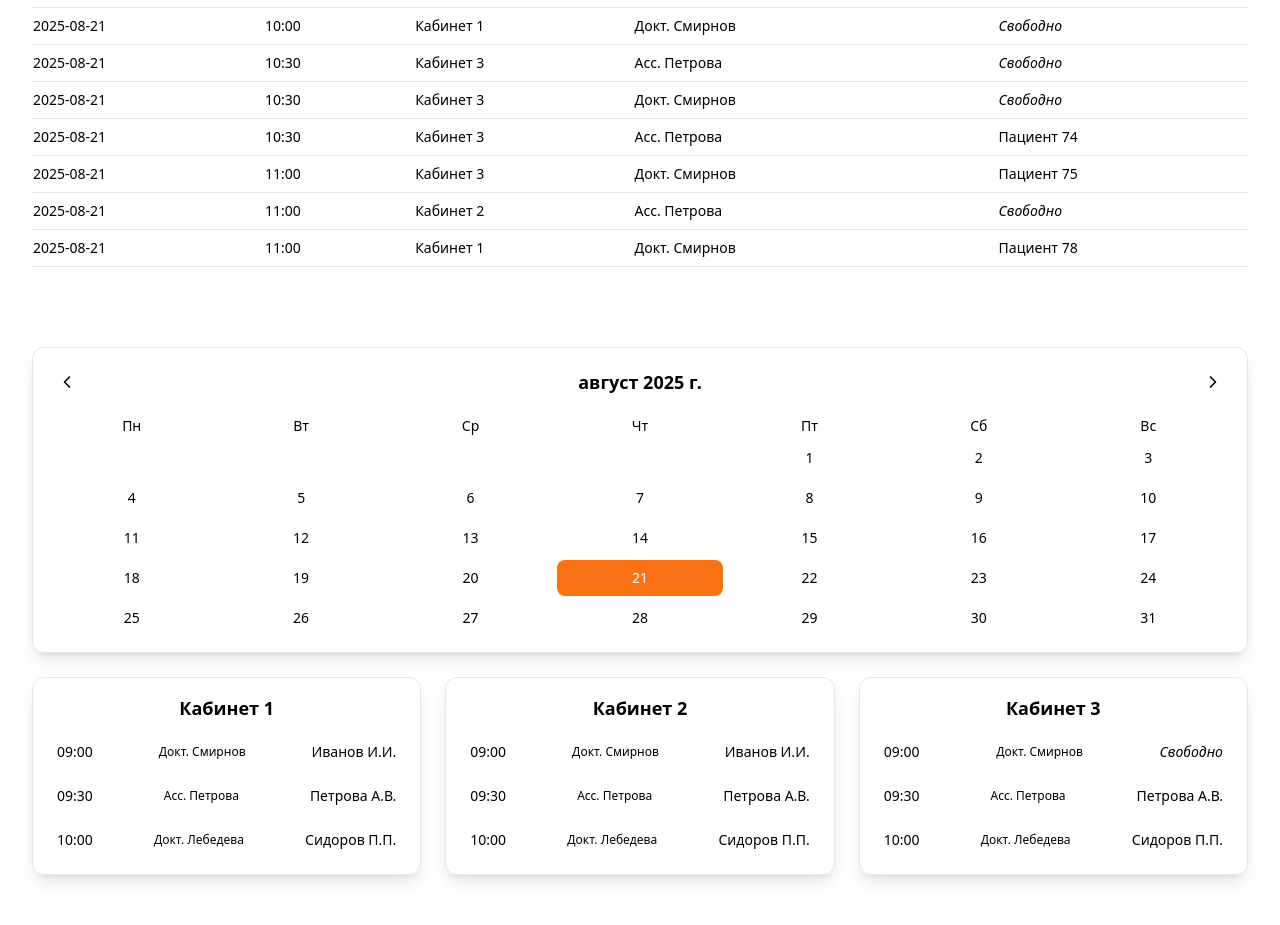
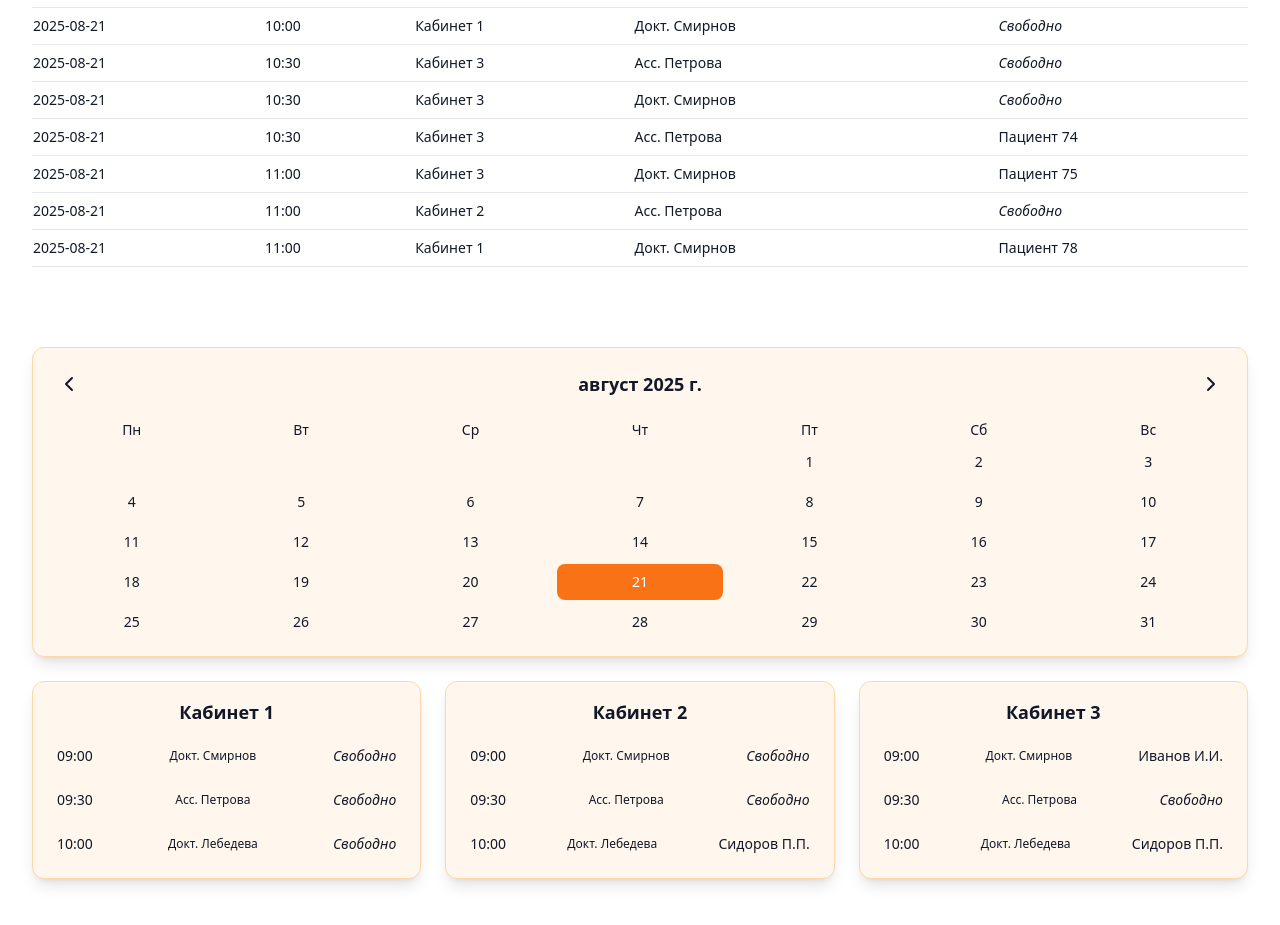
Before and after one commit to ChulkovAlex/dental-portal, a React (Vite) app: page /dashboard in a window 1280 px wide. Shown: the part 926-1851 px from the top of the page. Built offline with nearby package versions, Linux system fonts and the light colour scheme.

Commit message:
feat: final stable build

```diff
--- a/src/components/CalendarView.tsx
+++ b/src/components/CalendarView.tsx
@@ -11,8 +11,7 @@ interface Slot {
 
 const rooms = ['Кабинет 1', 'Кабинет 2', 'Кабинет 3'];
 
-// генерация слотов для выбранного дня
-const generateSlots = (date: Date): Record<string, Slot[]> => {
+const generateSlots = (date: Date) => {
   const slots: Record<string, Slot[]> = {};
   rooms.forEach(room => {
     slots[room] = [
@@ -29,13 +28,10 @@ export default function CalendarView() {
 
   const slots = generateSlots(selectedDate);
 
-  // календарь
   const year = selectedDate.getFullYear();
   const month = selectedDate.getMonth();
   const daysInMonth = new Date(year, month + 1, 0).getDate();
-  const firstDay = new Date(year, month, 1).getDay();
-  const blanks = Array((firstDay + 6) % 7).fill(null);
-  const days = Array.from({ length: daysInMonth }, (_, i) => i + 1);
+  const firstDay = (new Date(year, month, 1).getDay() + 6) % 7;
 
   const shiftMonth = (dir: number) => {
     const d = new Date(selectedDate);
@@ -48,21 +44,17 @@ export default function CalendarView() {
       {/* календарь */}
       <div className="bg-card border border-page rounded-xl shadow-lg p-4">
         <div className="flex items-center justify-between mb-4">
-          <button onClick={() => shiftMonth(-1)} className="p-2 rounded-full bg-card">
-            <ChevronLeft className="w-5 h-5" />
-          </button>
+          <button onClick={() => shiftMonth(-1)} className="p-2 rounded-full bg-card"><ChevronLeft /></button>
           <h3 className="text-lg font-bold">{selectedDate.toLocaleDateString('ru-RU', { month: 'long', year: 'numeric' })}</h3>
-          <button onClick={() => shiftMonth(1)} className="p-2 rounded-full bg-card">
-            <ChevronRight className="w-5 h-5" />
-          </button>
+          <button onClick={() => shiftMonth(1)} className="p-2 rounded-full bg-card"><ChevronRight /></button>
         </div>
 
         <div className="grid grid-cols-7 gap-1 text-center text-sm">
           {['Пн', 'Вт', 'Ср', 'Чт', 'Пт', 'Сб', 'Вс'].map(d => (
             <div key={d} className="font-medium text-page/70">{d}</div>
           ))}
-          {blanks.map((_, i) => <div key={i} />)}
-          {days.map(d => {
+          {Array.from({ length: firstDay }).map((_, i) => <div key={i} />)}
+          {Array.from({ length: daysInMonth }, (_, i) => i + 1).map(d => {
             const date = new Date(year, month, d);
             const isSelected = date.toDateString() === selectedDate.toDateString();
             const isToday = date.toDateString() === new Date().toDateString();
@@ -81,26 +73,28 @@ export default function CalendarView() {
 
       {/* 3 столбца кабинетов */}
       <div className="grid grid-cols-1 md:grid-cols-3 gap-6">
-        {rooms.map(room => (
+        {['Кабинет 1', 'Кабинет 2', 'Кабинет 3'].map(room => (
           <div key={room} className="bg-card border border-page rounded-xl shadow-lg p-4">
             <h3 className="text-lg font-semibold mb-3 text-center">{room}</h3>
-
             <div className="space-y-2">
-              {(slots[room] || []).map((slot) => (
+              {(['09:00', '09:30', '10:00'] as const).map(time => {
+                const slot = (generateSlots(selectedDate)[room] || []).find(s => s.time === time);
+                return (
                   <div
-                  key={slot.id}
+                    key={`${room}-${time}`}
                     className="flex items-center justify-between p-2 rounded-lg hover:bg-orange-50 transition-colors"
                   >
-                  <span className="font-medium text-sm">{slot.time}</span>
-                  <span className="text-xs text-page/80">{slot.doctor}</span>
+                    <span className="font-medium text-sm">{time}</span>
+                    <span className="text-xs text-page/80">{slot?.doctor ?? ''}</span>
                     <span
                       className="text-sm truncate cursor-help"
-                    title={slot.procedure}
+                      title={slot?.procedure ?? ''}
                     >
-                    {slot.patient || <span className="italic text-page/60">Свободно</span>}
+                      {slot?.patient ?? <span className="italic text-page/60">Свободно</span>}
                     </span>
                   </div>
-              ))}
+                );
+              })}
             </div>
           </div>
         ))}
--- a/src/index.css
+++ b/src/index.css
@@ -19,3 +19,11 @@
     --accent: #fb923c;
   }
 }
+
+@layer utilities {
+  .bg-page     { background-color: var(--bg); }
+  .bg-card     { background-color: var(--bg-soft); }
+  .text-page   { color: var(--text); }
+  .border-page { border-color: var(--border); }
+  .accent      { color: var(--accent); }
+}
--- a/src/pages/Login.tsx
+++ b/src/pages/Login.tsx
@@ -1,4 +1,4 @@
-import React, { useState, useEffect } from 'react';
+import React, { useState } from 'react';
 import { useNavigate } from 'react-router-dom';
 import { useDark } from '../hooks/useDark';
 
@@ -9,10 +9,7 @@ export default function Login() {
   const [visible, setVisible] = useState(false);
   const navigate = useNavigate();
 
-  // запускаем анимацию после монтирования
-  useEffect(() => {
-    setVisible(true);
-  }, []);
+  React.useEffect(() => setVisible(true), []);
 
   const handleLogin = (e: React.FormEvent) => {
     e.preventDefault();
@@ -22,7 +19,6 @@ export default function Login() {
 
   return (
     <div className="min-h-screen flex items-center justify-center p-4 bg-page text-page">
-      {/* кнопка темы */}
       <button
         onClick={toggleDark}
         className="absolute top-4 right-4 p-2 rounded-full bg-card border border-page"
@@ -30,13 +26,12 @@ export default function Login() {
         <span className="text-xl">{dark ? '🌙' : '☀️'}</span>
       </button>
 
-      {/* карточка с анимацией */}
       <form
         onSubmit={handleLogin}
         className={`bg-card border border-page rounded-2xl shadow-xl w-full max-w-sm p-8 space-y-6 transition-all duration-700 transform ${visible ? 'opacity-100 translate-y-0' : 'opacity-0 translate-y-8'}`}
       >
         <div className="flex justify-center mb-4">
-         <img src="/logo.png"  alt="Doc Denisenko" className="h-20 w-auto rounded-2xl shadow-lg"/>
+          <img src="/logo.png" alt="Doc Denisenko" className="h-20 w-auto rounded-2xl shadow-lg" />
         </div>
 
         <h1 className="text-2xl font-bold text-center">Клиника доктора Денисенко</h1>
@@ -59,30 +54,12 @@ export default function Login() {
           className="w-full bg-card border border-page rounded-lg px-4 py-3 text-page focus:ring-2 focus:ring-orange-500"
         />
 
-<button
-  type="submit"
-  className="
-    w-full
-    bg-gradient-to-r
-    from-orange-500
-    to-yellow-500
-    text-white
-    font-semibold
-    rounded-lg
-    shadow-md
-    hover:from-orange-600
-    hover:to-yellow-600
-    transition-all
-    duration-300
-    focus:outline-none
-    focus:ring-4
-    focus:ring-orange-300
-    active:scale-95
-    animate-pulse
-  "
->
-  Войти
-</button>
+        <button
+          type="submit"
+          className="w-full bg-gradient-to-r from-orange-500 to-yellow-500 text-white font-semibold rounded-lg shadow-md hover:from-orange-600 hover:to-yellow-600 transition-all animate-pulse"
+        >
+          Войти
+        </button>
 
         <p className="text-xs text-center text-page/60">Демо-режим: любые данные работают</p>
       </form>
```
Lines whose indentation alone changed are shown as unchanged.
